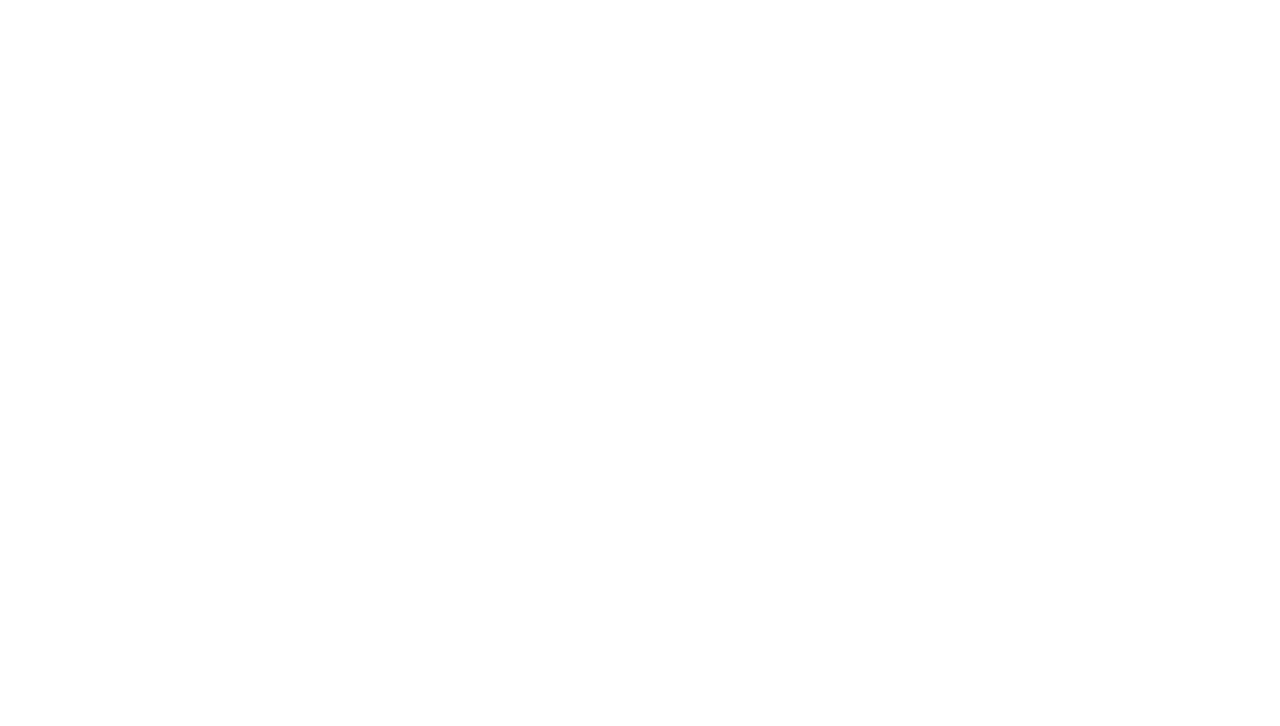
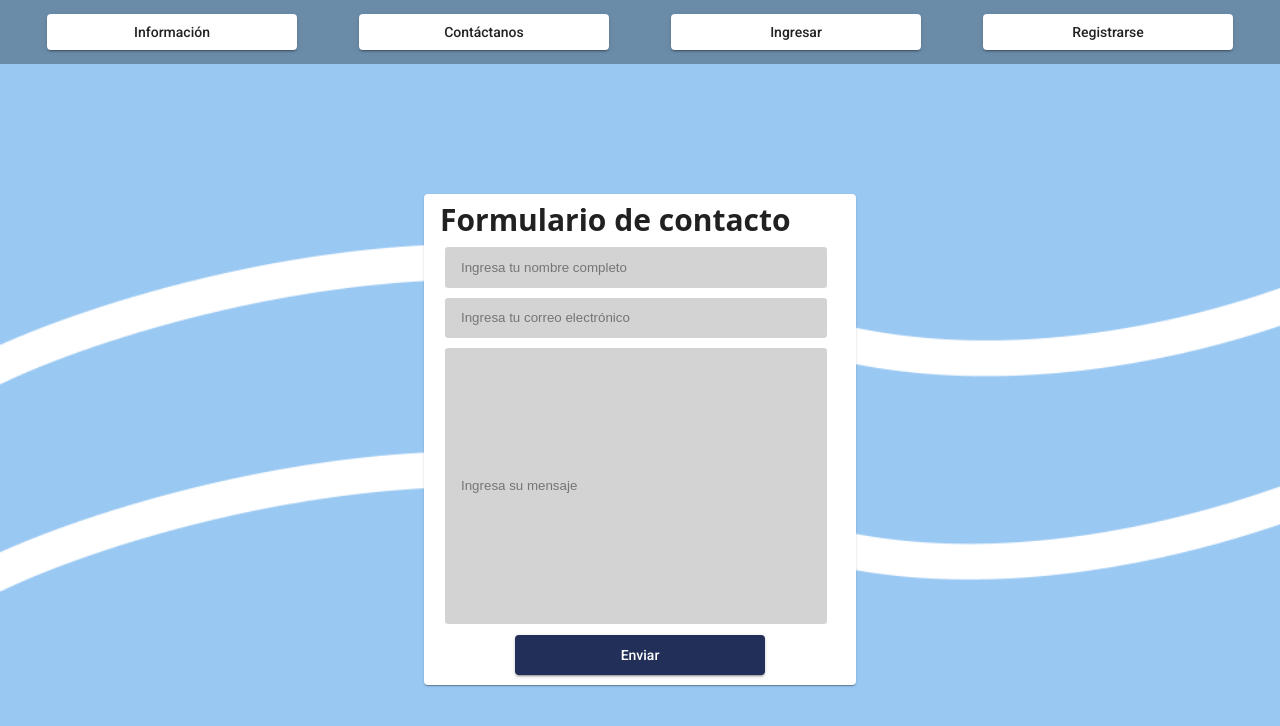
Before and after one commit to Babelfarma3/Fronted, an Angular app: page /Contacatanos in a window 1280 px wide. Before the commit this address led to /. Shown: the top 726 px of the page. Built offline with nearby package versions, Linux system fonts and the light colour scheme.

Commit message:
frame 3 v1

```diff
--- a/src/app/app-routing.module.ts
+++ b/src/app/app-routing.module.ts
@@ -1,3 +1,4 @@
+import { Frame3Component } from './components/frame3/frame3.component';
 import { Frame8Component } from './components/frame8/frame8.component';
 import { Frame6Component } from './components/frame6/frame6.component';
 import { Frame5Component } from './components/frame5/frame5.component';
@@ -14,7 +15,8 @@ const routes: Routes = [
   {path: 'registrotipo', component: Frame4Component},
   {path: 'registroComprador', component: Frame5Component},
   {path: 'registroDueñoFarmacia', component: Frame6Component},
-  {path: 'Login', component: Frame8Component}
+  {path: 'Login', component: Frame8Component},
+  {path: 'Contacatanos', component: Frame3Component}
 ];
 
 @NgModule({
--- a/src/app/app.module.ts
+++ b/src/app/app.module.ts
@@ -11,6 +11,7 @@ import { Frame4Component } from './components/frame4/frame4.component';
 import { Frame5Component } from './components/frame5/frame5.component';
 import { Frame6Component } from './components/frame6/frame6.component';
 import { Frame8Component } from './components/frame8/frame8.component';
+import { Frame3Component } from './components/frame3/frame3.component';
 
 @NgModule({
   declarations: [
@@ -21,6 +22,7 @@ import { Frame8Component } from './components/frame8/frame8.component';
     Frame5Component,
     Frame6Component,
     Frame8Component,
+    Frame3Component,
   ],
   imports: [
     BrowserModule,
--- /dev/null
+++ b/src/app/components/frame3/frame3.component.css
@@ -0,0 +1,46 @@
+body{
+    background-image: url('/assets/img/fondo.png');
+    background-repeat: no-repeat;
+    background-size: cover;
+}
+.example-card {
+    max-width: 400px;
+    margin: 130px auto;
+}
+
+p{
+    text-align: left;
+    font-weight: bold;
+    font-size: 30px;
+    font-family: system-ui, -apple-system, BlinkMacSystemFont, 'Segoe UI', Roboto, Oxygen, Ubuntu, Cantarell, 'Open Sans', 'Helvetica Neue', sans-serif;
+}
+
+.form-control{
+    background-color: lightgray;
+    border: 2px solid var(--color-dark-xx);
+    border-radius: .2rem;
+    padding: 0.8rem 1rem;
+    align-items: left;
+    width: 350px;
+    margin: 5px;
+}
+
+.form-control2{
+    background-color: lightgray;
+    border: 2px solid var(--color-dark-xx);
+    border-radius: .2rem;
+    padding: 0.8rem 1rem;
+    align-items: left;
+    width: 350px;
+    height: 250px;
+    margin: 5px;
+}
+
+button{
+    height: 40px;
+    margin: auto;
+    background-color: #223059;
+    color: white;
+    width: 250px;
+    transform: translate(30%,15%);
+}
--- /dev/null
+++ b/src/app/components/frame3/frame3.component.html
@@ -0,0 +1,10 @@
+<body>
+    <app-navbar></app-navbar>
+    <mat-card class="example-card">
+        <p>Formulario de contacto</p>
+        <input type="text" class="form-control" placeholder="Ingresa tu nombre completo">
+        <input type="email" class="form-control" placeholder="Ingresa tu correo electrónico">
+        <input type="text" class="form-control2" placeholder="Ingresa su mensaje">
+        <button mat-raised-button>Enviar</button>
+    </mat-card>
+</body>
--- /dev/null
+++ b/src/app/components/frame3/frame3.component.ts
@@ -0,0 +1,15 @@
+import { Component, OnInit } from '@angular/core';
+
+@Component({
+  selector: 'app-frame3',
+  templateUrl: './frame3.component.html',
+  styleUrls: ['./frame3.component.css']
+})
+export class Frame3Component implements OnInit {
+
+  constructor() { }
+
+  ngOnInit(): void {
+  }
+
+}
--- a/src/app/components/frame5/frame5.component.css
+++ b/src/app/components/frame5/frame5.component.css
@@ -30,9 +30,6 @@ body{
     padding: 4rem 7rem;
 }
 
-.contact-box{
-
-}
 
 .btn{
     font-weight: 400;
--- a/src/app/components/navbar/navbar.component.html
+++ b/src/app/components/navbar/navbar.component.html
@@ -1,6 +1,6 @@
     <mat-toolbar>
         <button mat-raised-button>Información</button>
-        <button mat-raised-button>Contáctanos</button>
+        <button mat-raised-button routerLink="/Contacatanos">Contáctanos</button>
         <button mat-raised-button routerLink="/Login">Ingresar</button>
         <button mat-raised-button routerLink="/registrotipo">Registrarse</button>
     </mat-toolbar>
```
Also changed, not shown: 1 other file (tests, documents, lock files or other folders).
